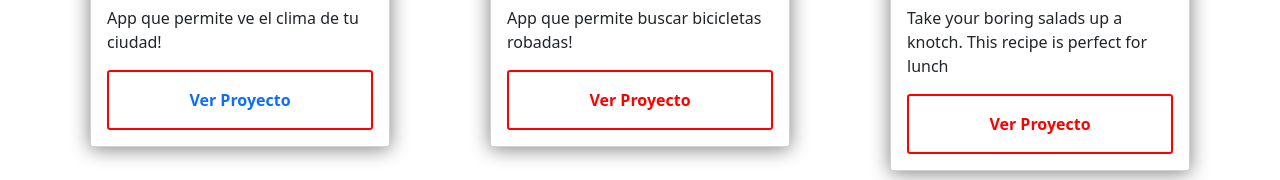
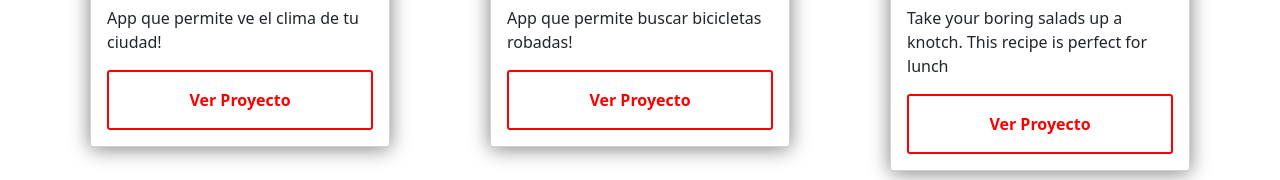
Before and after one commit to JosemAVSG/Portafolio-React, a React (Vite) app in the folder Portafolio/: page /acerca in a window 1280 px wide. Shown: the part 381-561 px from the top of the page. Built offline with nearby package versions, Linux system fonts and the light colour scheme.

Commit message:
fixing a button

```diff
--- a/Portafolio/src/components/Cards.jsx
+++ b/Portafolio/src/components/Cards.jsx
@@ -11,7 +11,7 @@ const Cards = (props) => {
             <p className='card-description'>{props.description}</p>
 
         </div>
-        <button className='card-btn'><a href={props.url}>Ver Proyecto </a></button>
+        <a className='card-btn' href={props.url}>Ver Proyecto </a>
     </div>
 
     </StyledCard>
@@ -37,6 +37,9 @@ body {
 }
 a{
   text-decoration:none;
+  display:flex;
+  justify-content:center;
+  align-content:center;
 }
 
 
@@ -85,7 +88,8 @@ a{
 
 }
 
-.card-btn:hover{
+
+.card-btn:hover  {
 
     transform: scale(1.02);
 
```
